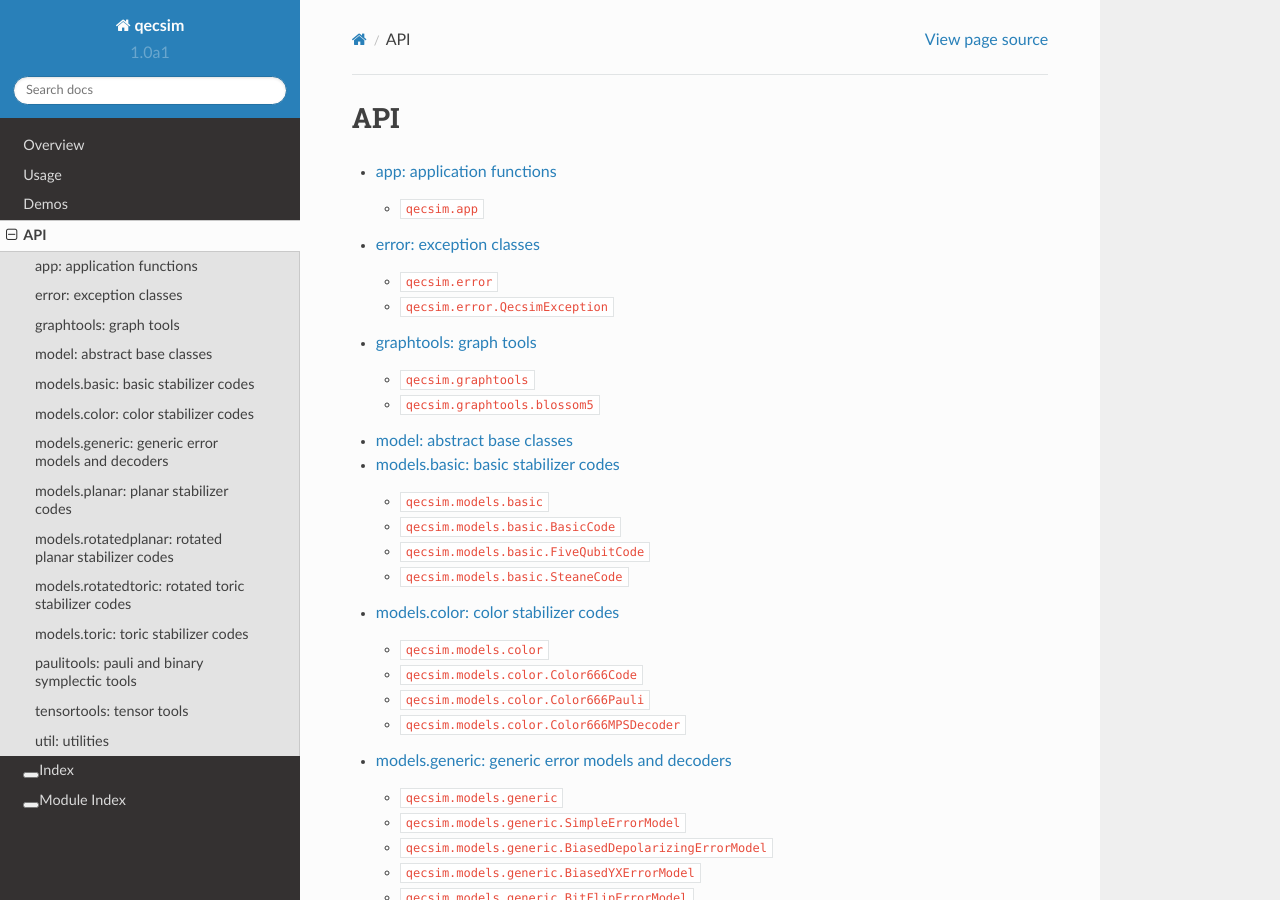
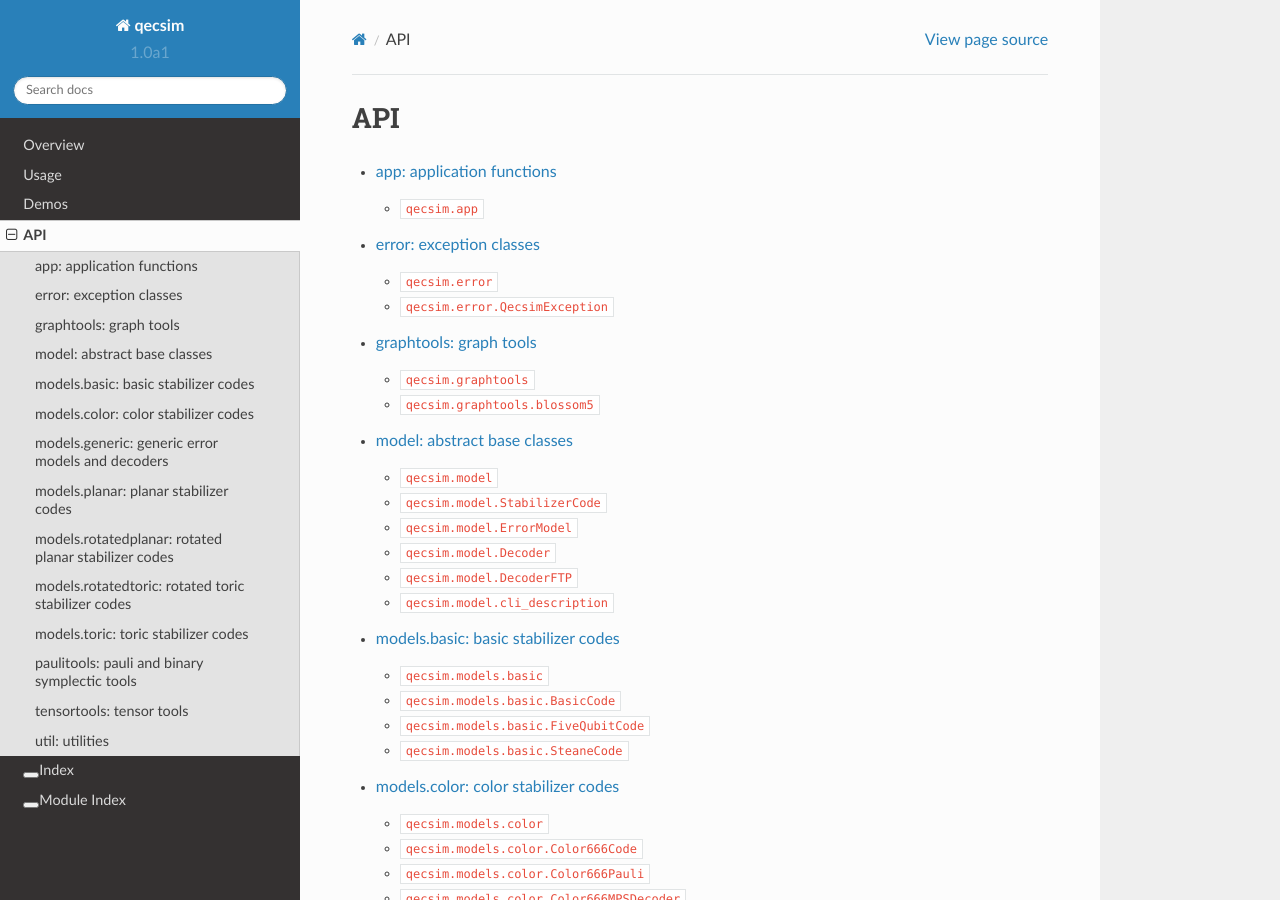
Before and after one commit to qecsim/qecsim, a Sphinx documentation site: the page built from docs/api.rst, in a window 1280 px wide and 900 px high. Built offline with Sphinx 7.4.7 and the Read the Docs theme 2.0.0, drawn with Linux system fonts in a browser that asks for light colours; pages that are not in the unit, such as notebooks, are missing from menus.

```diff
--- a/docs/api/model.rst
+++ b/docs/api/model.rst
@@ -1,29 +1,30 @@
 model: abstract base classes
 ============================
 
-.. currentmodule:: qecsim.model
-
-.. autosummary::
-    :nosignatures:
-
-    StabilizerCode
-    ErrorModel
-    Decoder
-    DecoderFTP
-    cli_description
-
+``qecsim.model``
+----------------
 .. automodule:: qecsim.model
 
-.. autoclass:: StabilizerCode
+``qecsim.model.StabilizerCode``
+-------------------------------
+.. autoclass:: qecsim.model.StabilizerCode
     :members:
 
-.. autoclass:: ErrorModel
+``qecsim.model.ErrorModel``
+---------------------------
+.. autoclass:: qecsim.model.ErrorModel
     :members:
 
-.. autoclass:: Decoder
+``qecsim.model.Decoder``
+------------------------
+.. autoclass:: qecsim.model.Decoder
     :members:
 
-.. autoclass:: DecoderFTP
+``qecsim.model.DecoderFTP``
+---------------------------
+.. autoclass:: qecsim.model.DecoderFTP
     :members:
 
+``qecsim.model.cli_description``
+--------------------------------
 .. autodecorator:: cli_description
--- a/docs/conf.py
+++ b/docs/conf.py
@@ -12,7 +12,6 @@ release = qecsim.__version__
 
 extensions = [
     'sphinx.ext.autodoc',
-    'sphinx.ext.autosummary',
     'sphinx.ext.coverage',
     'sphinx.ext.mathjax',
     # 'sphinx.ext.viewcode', # adds links to Python source code
@@ -30,6 +29,6 @@ html_theme = 'sphinx_rtd_theme'
 
 html_theme_options = {
     # Toc options
-    'navigation_depth': 2,
+    'navigation_depth': 3,
     # 'titles_only': False,
 }
```
Also changed, not shown: src/qecsim/__init__.py (+1 -7 lines), 2 other files.
